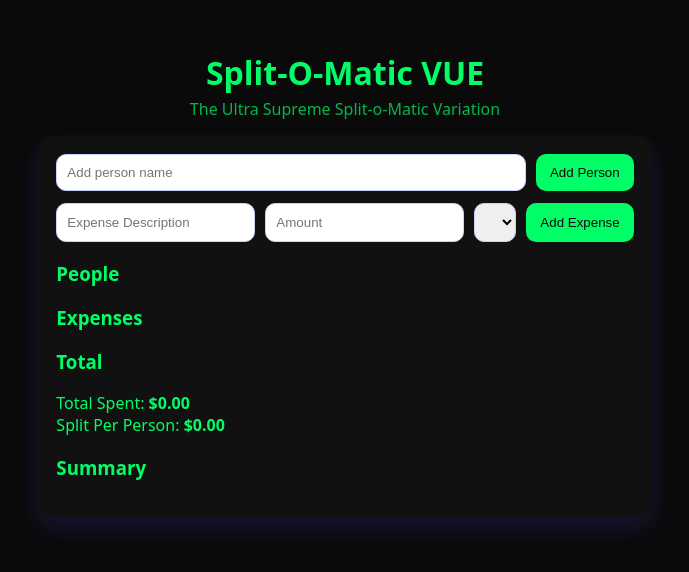
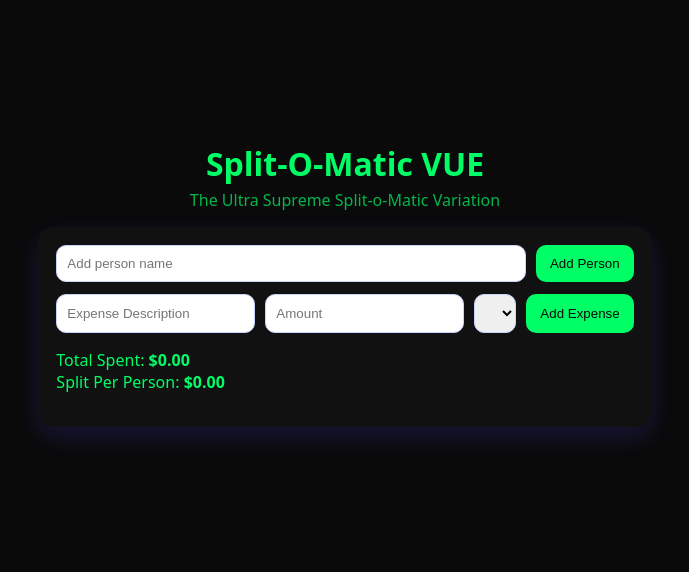
Before and after one commit to JacobReyna123/SPLIT-O-MATIC, a Vue app in the folder expense-splitter-vue/: page / in a window 1280 px wide. Shown: the part 116-688 px from the top of the page, without its empty margins (295-984 px from the left). Built offline with nearby package versions, Linux system fonts and the light colour scheme.

Commit message:
title and other general changes

```diff
--- a/expense-splitter-vue/src/App.vue
+++ b/expense-splitter-vue/src/App.vue
@@ -21,18 +21,16 @@
             <button>Add Expense</button>
         </form>
 
-        <section>
-            <h3>People</h3>
+        <section title="People">
+
             <ul id="peopleList" class="list"></ul>
         </section>
 
-        <section>
-            <h3>Expenses</h3>
+        <section title="Expenses">
             <ul id ="expensesList" class="list"> </ul>
         </section>
 
-        <section>
-            <h3>Total</h3>
+        <section title="Total">
             <p>
                 Total Spent: <strong id="totalSpent">$0.00</strong><br/>
                 Split Per Person: <strong id="splitAmount">$0.00</strong><br/>
@@ -40,8 +38,7 @@
             </p>
         </section>
 
-        <section class="summary">
-            <h3>Summary</h3>
+        <section title="summary">
             <ul id="summaryList" class="list"></ul>
         </section>
     </card>
--- a/expense-splitter-vue/src/components/Section.vue
+++ b/expense-splitter-vue/src/components/Section.vue
@@ -11,6 +11,6 @@
 <template>
     <section>
             <h3>{{ title }}</h3>
-            <ul id="peopleList" class="list"></ul>
+            <slot></slot>
         </section>
     </template>
```
